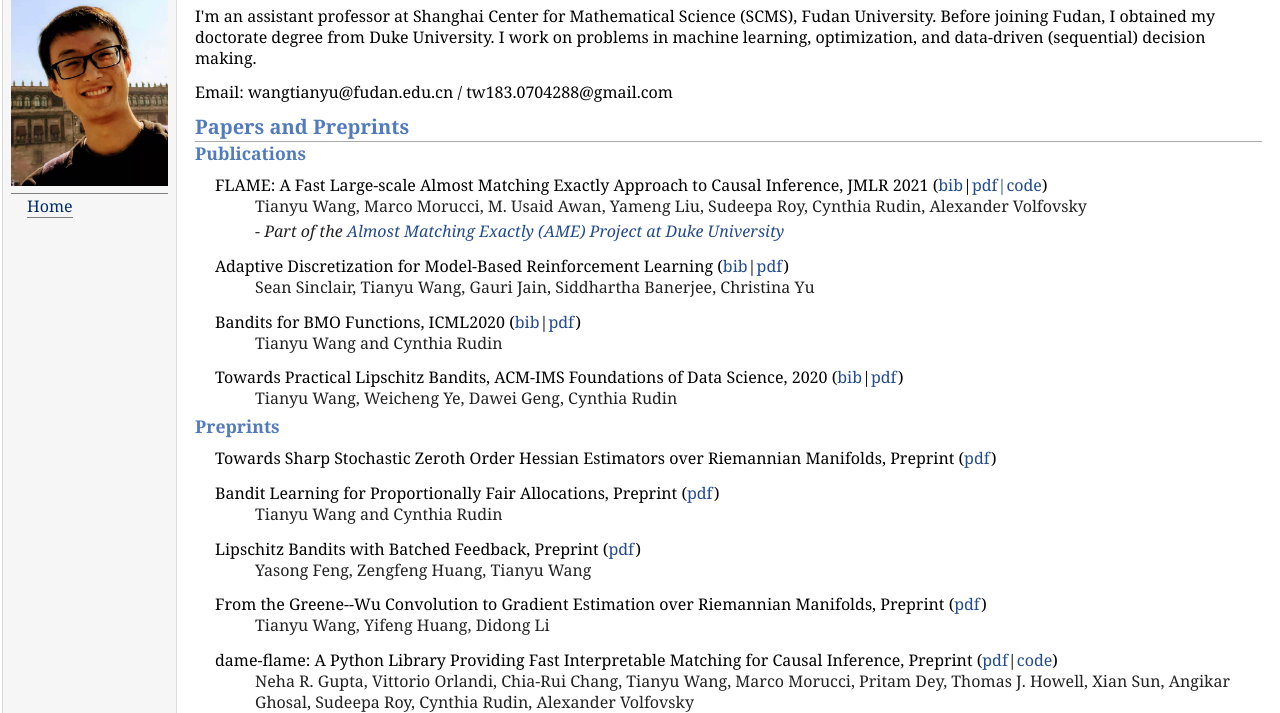
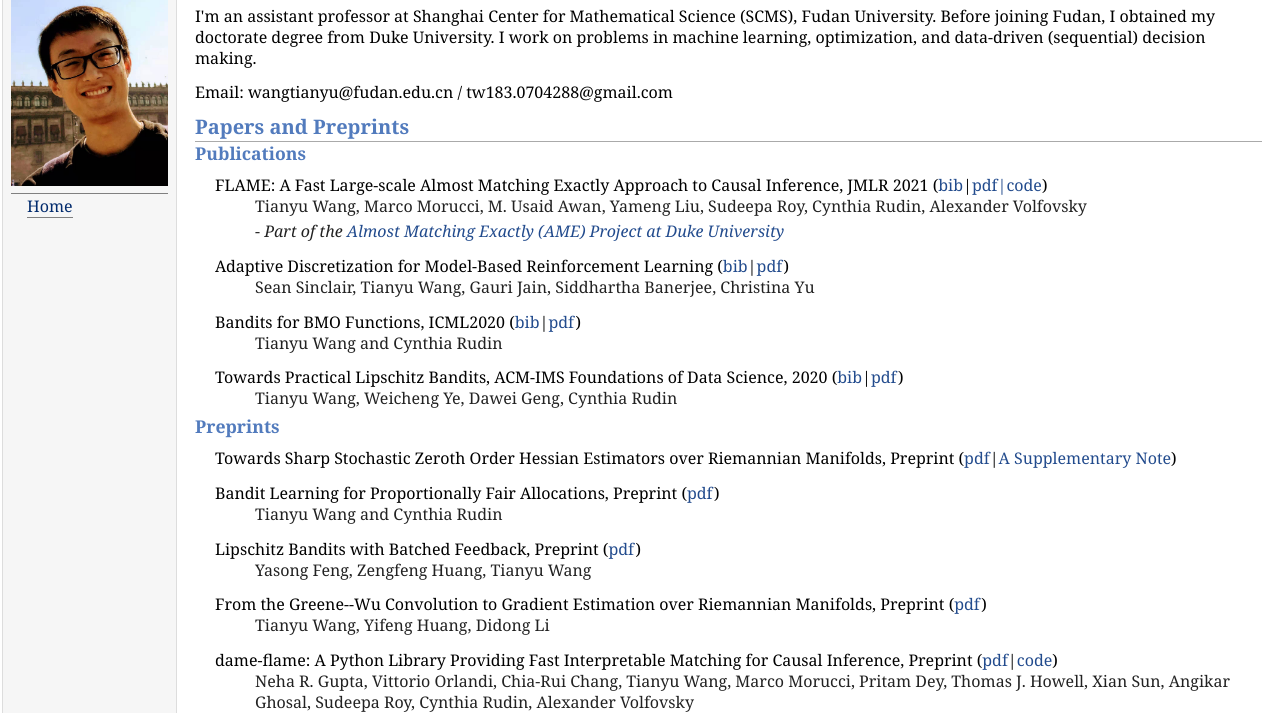
Before and after one commit to wangt1anyu/wangt1anyu.github.io, a plain HTML site: page index.html in a window 1280 px wide. Shown: the part 68-781 px from the top of the page. Drawn offline with Linux system fonts and the light colour scheme.

Commit message:
Riemannian-Hess-supp

```diff
--- a/index.html
+++ b/index.html
@@ -70,7 +70,7 @@
 </div>
 
 <dl>
-<dt>Towards Sharp Stochastic Zeroth Order Hessian Estimators over Riemannian Manifolds, Preprint (<a href="papers/zeroth-Riemann-Hess.pdf">pdf</a>) </dt>
+<dt>Towards Sharp Stochastic Zeroth Order Hessian Estimators over Riemannian Manifolds, Preprint (<a href="papers/zeroth-Riemann-Hess.pdf">pdf</a>|<a href="papers/zeroth_Riemann_Hess_supp_note.pdf">A Supplementary Note</a>) </dt>
 <!---- <dd><p>Tianyu Wang </p></dd> ----->
 </dl>
 
```
Also changed, not shown: 1 other file.
